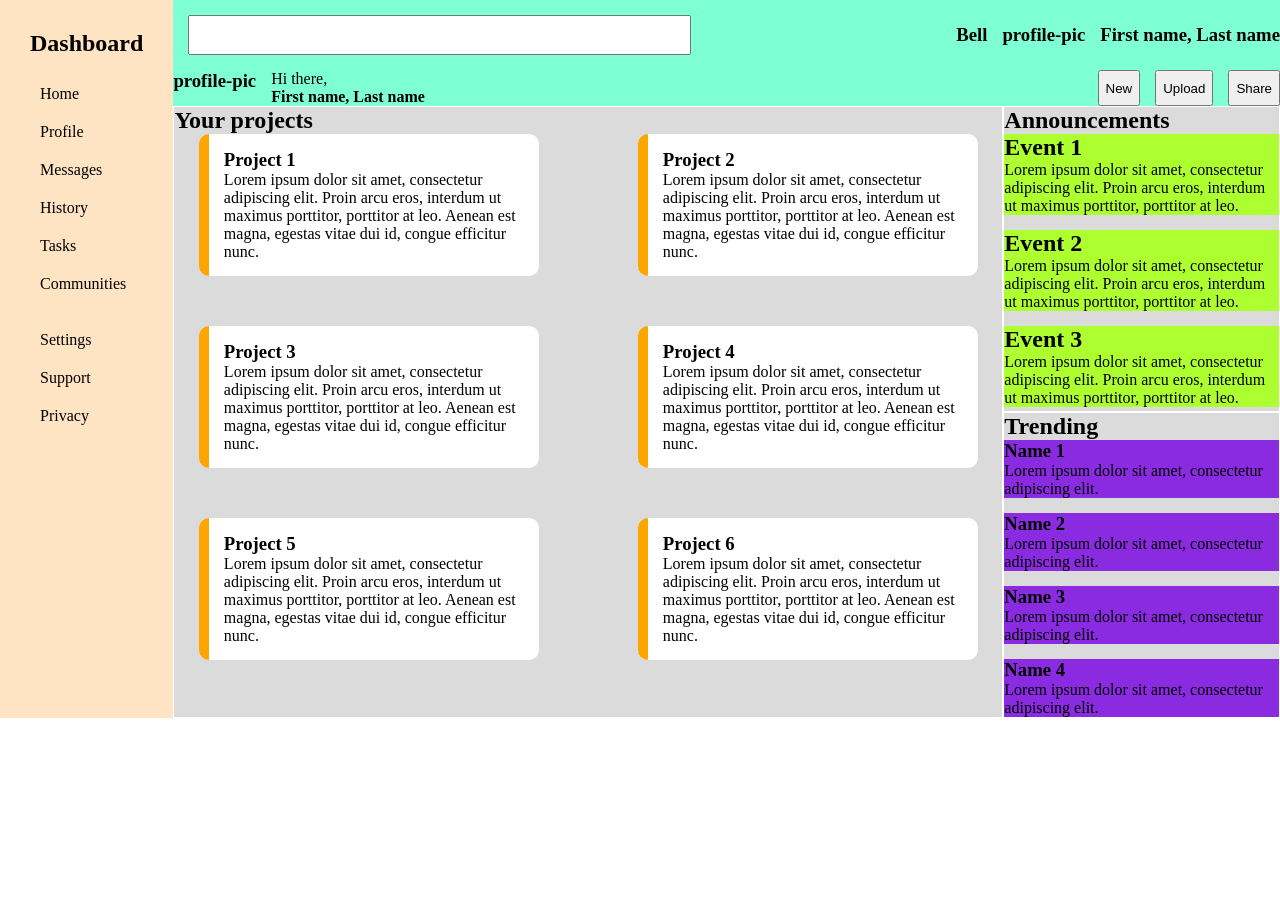
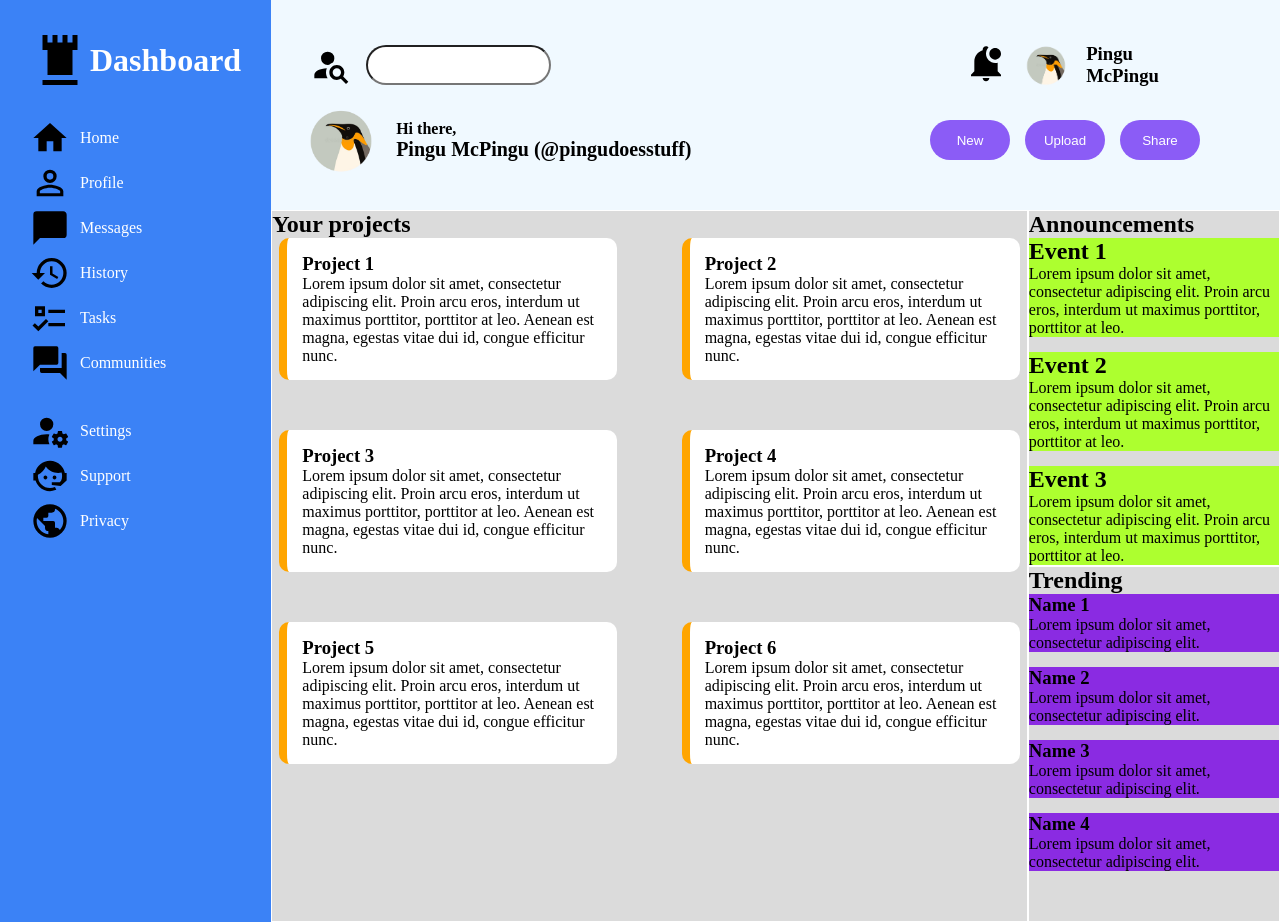
Before and after one commit to Rbr4t/Admin-dashboard, a plain HTML site: page index.html in a window 1280 px wide. Before the commit the page ends 800 px from the top, so only its background shows below. Drawn offline with Linux system fonts and the light colour scheme.

Commit message:
header and taskbar done

```diff
--- a/index.html
+++ b/index.html
@@ -9,34 +9,37 @@
 </head>
 <body>
     <div class="sidebar">
-        <h2>Dashboard</h2>
+        <span class="icon"><img src="icons/chess-rook.svg" alt="icon" id="main-icon"><h1>Dashboard</h1></span>
         <br>
-        <p>Home</p>
-        <p>Profile</p>
-        <p>Messages</p>
-        <p>History</p>
-        <p>Tasks</p>
-        <p>Communities</p>
+        <span><img src="icons/home.svg" alt="home"><a href="#">Home</a></span>
+        <span><img src="icons/account-outline.svg" alt="account"> <a href="#">Profile</a></span>
+        <span><img src="icons/message.svg" alt="message"> <a href="#">Messages</a></span>
+        <span><img src="icons/history.svg" alt="history"> <a href="#">History</a></span>
+        <span><img src="icons/format-list-checks.svg" alt="todo"> <a href="#">Tasks</a></span>
+        <span><img src="icons/forum.svg" alt="forum"> <a href="#">Communities</a></span>
         <br>
-        <p>Settings</p>
-        <p>Support</p>
-        <p>Privacy</p>
+        <span><img src="icons/account-cog.svg" alt="settings"> <a href="#">Settings</a></span>
+        <span><img src="icons/face-agent.svg" alt="support"> <a href="#">Support</a></span>
+        <span><img src="icons/earth.svg" alt="privacy"> <a href="#">Privacy</a></span>
     </div>
     <div class="content">
         <div class="header">
             <div class="elements-on-top">
-                <input type="search" class="searchbar">
+                <div class="search">
+                    <img src="icons/account-search.svg" class="search-icon">
+                    <input type="search" class="searchbar">
+                </div>
                 <div class="notifications">
-                    <h3>Bell</h3>
-                    <h3>profile-pic</h3>
-                    <h3>First name, Last name</h3>
+                    <a href="#"><img src="icons/bell-badge.svg" class="bell" alt="notifications"></a>
+                    <img src="icons/profile-removebg-preview.png" alt="profile-pic" class="profile-small">
+                    <h3>Pingu McPingu</h3>
                 </div>
             </div>
 
             <div class="elements-on-bottom">
                 <div class="greeting">
-                    <h3>profile-pic</h3>
-                    <p>Hi there, <br> <strong>First name, Last name</strong> </p>
+                    <img src="icons/profile-removebg-preview.png" alt="profile-pic" class="profile-big">
+                    <p id="greeting">Hi there, <br><span>Pingu McPingu (@pingudoesstuff)</span> </p>
                 </div>
 
                 <div class="buttons-section">
--- a/style.css
+++ b/style.css
@@ -20,8 +20,8 @@ p, h1, h2, h3 {
     display: flex;
     flex-direction: column;
     justify-content: space-between;
-    background-color: aquamarine;
-
+    background-color: #f0f9ff;
+    padding: 30px 80px 30px 30px;
 }
 .header > div{
     display: flex;
@@ -29,45 +29,86 @@ p, h1, h2, h3 {
 }
 .elements-on-top{
     justify-content: space-between;
-    gap: 250px;
+    gap: 400px;
+    align-items: center;
 }
 .notifications{
-    display: inherit;
+    display: flex;
     flex-direction: row;
     align-items: center;
     gap: 15px;
+    flex: 0 2 auto
 }
 .searchbar{
     display: inherit;
     flex: 1;
     height: 40px;
     margin: 15px;
+    border-radius: 40px;
 }
+.search{
+    margin-left: 10px;
+    display: flex;
+    flex: 1 2 auto;
 
+}
 .elements-on-bottom{
     justify-content: space-between;
+    align-items: center;
 }
-
+#greeting{
+    font-weight: bold;
+}
+#greeting span{
+    font-size: 20px;
+}
 .elements-on-bottom> div{
     display: inherit;
     flex-direction: row;
     gap: 15px;
+    align-items: center;
+}
+    /*BUttons*/
+.buttons{
+    min-height: 40px;
+    min-width: 80px;
+    background-color: #8b5cf6;
+    border: 0;
+    border-radius: 40px;
+    color: white;
+}
+.buttons:hover{
+    cursor: pointer;
 }
 
 /*Sidebar stuff*/
 .sidebar{
-    background-color: bisque;
+    background-color: #3b82f6;
     display: flex;
     flex-direction: column;
     align-items: flex-start;
     padding: 30px;
+    color: white;
+    gap: 5px;
+}
+
+.sidebar a{
+    padding: 10px;
+    color: white;
+    text-decoration: none;
+}
+.sidebar span{
+    display: flex;
+    align-items: center;
 
 }
-
-.sidebar p{
-    padding: 10px;
+.sidebar span img{
+    width: 40px;
 }
-
+.icon{
+    display: flex;
+    align-items: center;
+}
 
 /* Main content area*/
 .media {
@@ -92,7 +133,7 @@ p, h1, h2, h3 {
 .project{
     width: 300px;
     background-color: white;
-    border-left: 10px solid orange;
+    border-left: 8px solid orange;
     border-radius: 10px;
     padding: 15px
 }
@@ -129,3 +170,23 @@ p, h1, h2, h3 {
 .area{
     background-color: blueviolet;
 }
+
+
+
+/*Icons*/
+.search-icon {
+    width: 40px;
+}
+.bell{
+    width: 40px;
+}
+.profile-small{
+    width: 50px;
+    padding: 0;
+}
+.profile-big{
+    width: 80px;
+}
+#main-icon{
+    width:60px;
+}
```
Also changed, not shown: icons/account-cog.svg (added), icons/account-outline.svg (added), icons/account-search.svg (added), icons/bell-badge.svg (added), icons/chess-rook.svg (added), icons/earth.svg (added), icons/face-agent.svg (added), icons/format-list-checks.svg (added), icons/forum.svg (added), icons/history.svg (added), icons/home.svg (added), icons/message.svg (added), icons/profile-removebg-preview.png (added), icons/profile.jpg (added).
